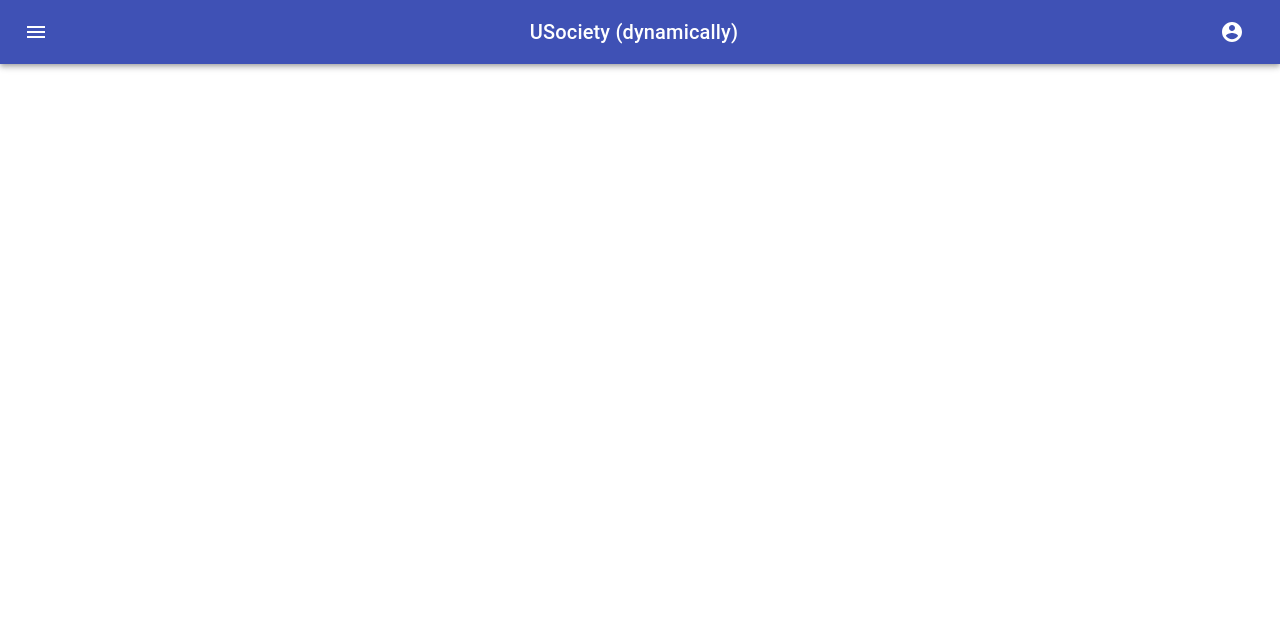
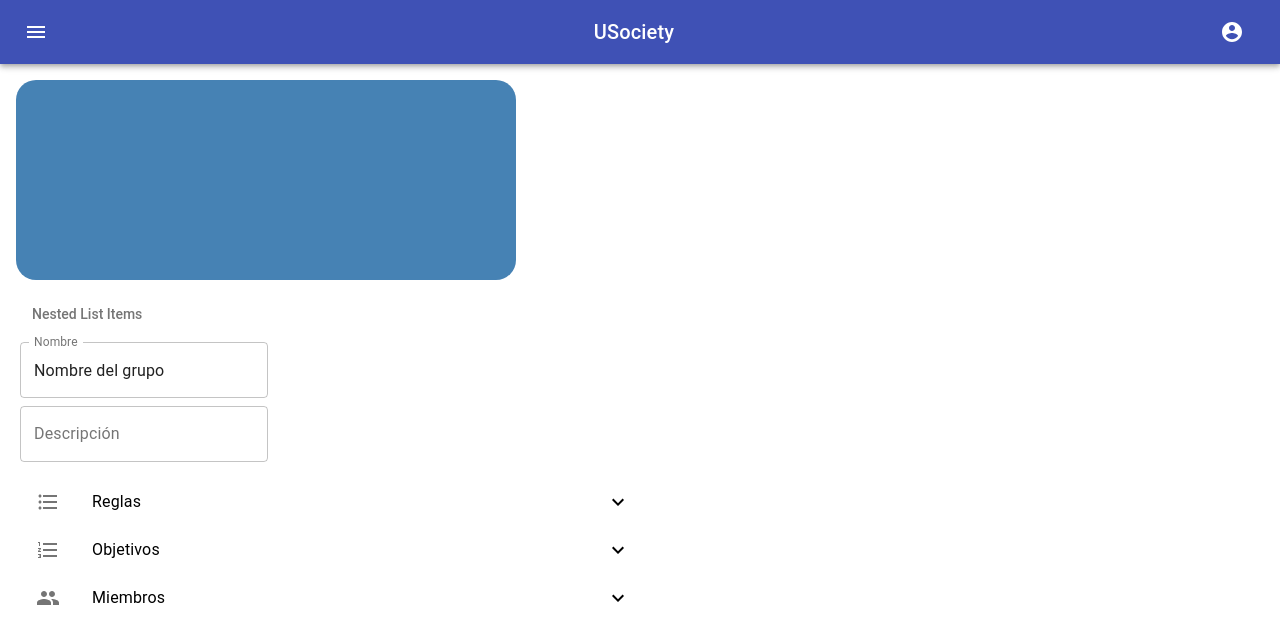
Before and after one commit to GuillermoForero/usociety, a React (Create React App) app: page /group/administration in a window 1280 px wide. Shown: the top 644 px of the page. Built offline with nearby package versions, Linux system fonts and the light colour scheme.

Commit message:
Admin view.

```diff
--- a/src/App.js
+++ b/src/components/App/App.js
@@ -1,13 +1,14 @@
 import React from "react";
 import {BrowserRouter as Router, Route, Switch,} from "react-router-dom";
-import SignIn from "./components/SignIIn";
-import SingUpPreferences from "./components/SingUp/SingUpPreferences";
-import SingUpUserData from "./components/SingUp/SingUpUserData";
-import Master from "./components/Master";
-import GroupPrincipal from "./components/GroupPrincipal";
-import Chat from "./components/Chat";
-import Master2 from "./components/Master2";
-import Layout from "./components/Layout";
+import SignIn from "../SignIIn";
+import SingUpPreferences from "../SingUp/SingUpPreferences";
+import SingUpUserData from "../SingUp/SingUpUserData";
+import Master from "../Home";
+import GroupPrincipal from "../GroupPrincipal";
+import Chat from "../Chat";
+import Master2 from "../SearchGroup";
+import Layout from "../Layout";
+import GroupAdmin from "../GroupAdmin/GroupAdmin";
 
 export default function App() {
     return (
@@ -36,6 +37,9 @@ export default function App() {
                     <Route path="/chat" exact strict>
                         <Chat/>
                     </Route>
+                    <Route path="/group/administration" exact strict>
+                        <GroupAdmin/>
+                    </Route>
                 </Layout>
             </Switch>
 
--- /dev/null
+++ b/src/components/GroupAdmin/GroupAdmin.css
@@ -0,0 +1,24 @@
+* {
+    box-sizing: border-box;
+    margin: 0;
+    padding: 0;
+}
+
+.container__main {
+    display: flex;
+    flex-direction: column;
+    padding-left: 20px;
+}
+
+.container__main-photo {
+    width: 500px;
+    height: 200px;
+    background-color: steelblue;
+    border-radius: 20px;
+    margin-bottom: 10px;
+}
+
+.container__main-photo .Grid {
+    margin-top: 5px;
+
+}
--- a/src/components/GroupAdmin/GroupAdmin.js
+++ b/src/components/GroupAdmin/GroupAdmin.js
@@ -0,0 +1,148 @@
+import React, {Fragment} from 'react';
+
+import {connect} from "react-redux";
+
+import {useStyles} from "../hooks/useStyles";
+import {TextField} from '@material-ui/core';
+import Grid from "@material-ui/core/Grid";
+import List from '@material-ui/core/List';
+import ListItem from '@material-ui/core/ListItem';
+import ListItemIcon from '@material-ui/core/ListItemIcon';
+import ListItemText from '@material-ui/core/ListItemText';
+
+import ListSubheader from '@material-ui/core/ListSubheader';
+import Collapse from '@material-ui/core/Collapse';
+import InboxIcon from '@material-ui/icons/MoveToInbox';
+import SendIcon from '@material-ui/icons/Send';
+import ExpandLess from '@material-ui/icons/ExpandLess';
+import ExpandMore from '@material-ui/icons/ExpandMore';
+import StarBorder from '@material-ui/icons/StarBorder';
+
+import GroupIcon from '@material-ui/icons/Group';
+import FormatListBulletedIcon from '@material-ui/icons/FormatListBulleted';
+import FormatListNumberedIcon from '@material-ui/icons/FormatListNumbered';
+
+import './GroupAdmin.css';
+
+function GroupAdmin(props) {
+    const classes = useStyles();
+
+
+    const [open, setOpen] = React.useState(false);
+    const [open2, setOpen2] = React.useState(false);
+    const [open3, setOpen3] = React.useState(false);
+
+    const handleClick = () => {
+        setOpen(!open);
+    };
+
+    const handleClick2 = () => {
+        setOpen2(!open2);
+    };
+
+
+    const handleClick3 = () => {
+        setOpen3(!open3);
+    };
+
+    return <Fragment>
+        <form className={classes.root} style={{marginTop: '20px'}}>
+            <Grid className='container__main' container spacing={1}>
+                <div className='container__main-photo'>
+
+                </div>
+
+                <ListSubheader component="div" id="nested-list-subheader">
+                    Nested List Items
+                </ListSubheader>
+
+                <Grid item xs={6}>
+                    <TextField
+                        id="name"
+                        label="Nombre"
+                        variant="outlined"
+                        value="Nombre del grupo"
+                    />
+                </Grid>
+                <Grid item xs={6}>
+                    <TextField
+                        id="description"
+                        label="Descripción"
+                        variant="outlined"
+                    />
+                </Grid>
+
+                <Grid item xs={6}>
+                    <List
+                        component="nav"
+                        aria-labelledby="nested-list-subheader"
+                        className={classes.root}>
+
+                        <ListItem button onClick={handleClick}>
+                            <ListItemIcon>
+                                <FormatListBulletedIcon/>
+                            </ListItemIcon>
+                            <ListItemText primary="Reglas"/>
+                            {open ? <ExpandLess/> : <ExpandMore/>}
+                        </ListItem>
+                        <Collapse in={open} timeout="auto" unmountOnExit>
+                            <List component="div" disablePadding>
+                                <ListItem button className={classes.nested}>
+                                    <ListItemIcon>
+                                        <StarBorder/>
+                                    </ListItemIcon>
+                                    <ListItemText primary="Starred"/>
+                                </ListItem>
+                            </List>
+                        </Collapse>
+
+                        <ListItem button onClick={handleClick2}>
+                            <ListItemIcon>
+                                <FormatListNumberedIcon/>
+                            </ListItemIcon>
+                            <ListItemText primary="Objetivos"/>
+                            {open2 ? <ExpandLess/> : <ExpandMore/>}
+                        </ListItem>
+                        <Collapse in={open2} timeout="auto" unmountOnExit>
+                            <List component="div" disablePadding>
+                                <ListItem button className={classes.nested}>
+                                    <ListItemIcon>
+                                        <StarBorder/>
+                                    </ListItemIcon>
+                                    <ListItemText primary="Starred"/>
+                                </ListItem>
+                            </List>
+                        </Collapse>
+
+                        <ListItem button onClick={handleClick3}>
+                            <ListItemIcon>
+                                <GroupIcon/>
+                            </ListItemIcon>
+                            <ListItemText primary="Miembros"/>
+                            {open3 ? <ExpandLess/> : <ExpandMore/>}
+                        </ListItem>
+                        <Collapse in={open3} timeout="auto" unmountOnExit>
+                            <List component="div" disablePadding>
+                                <ListItem button className={classes.nested}>
+                                    <ListItemIcon>
+                                        <StarBorder/>
+                                    </ListItemIcon>
+                                    <ListItemText primary="Starred"/>
+                                </ListItem>
+                            </List>
+                        </Collapse>
+                    </List>
+                </Grid>
+            </Grid>
+        </form>
+    </Fragment>
+}
+
+const mapStateToProps = state => {
+    return {
+        user: state.user.userData,
+        group: state.group,
+    };
+};
+
+export default connect(mapStateToProps)(GroupAdmin);
--- a/src/components/Layout/index.js
+++ b/src/components/Layout/index.js
@@ -5,12 +5,14 @@ import Typography from "@material-ui/core/Typography";
 import {AccountCircle} from "@material-ui/icons";
 import {useStyles} from "../hooks/useStyles";
 
+import {connect, useSelector} from "react-redux";
 
 const Layout = (props) => {
     const classes = useStyles();
     const [auth, setAuth] = React.useState(true);
     const [anchorEl, setAnchorEl] = React.useState(null);
     const open = Boolean(anchorEl);
+    const mainTitle = useSelector(state => state.global.mainTitle);
 
     const handleMenu = (event) => {
         setAnchorEl(event.currentTarget);
@@ -29,7 +31,7 @@ const Layout = (props) => {
                         <MenuIcon/>
                     </IconButton>
                     <Typography variant="h6" className={classes.title}>
-                        {props.mainTitle || 'USociety (dynamically)'}
+                        {mainTitle || 'USociety (dynamically)'}
                     </Typography>
                     {auth && (
                         <div>
--- a/src/components/Master2/index.js
+++ b/src/components/SearchGroup/index.js
@@ -23,6 +23,7 @@ import {connect} from 'react-redux';
 import {searchGroupsCreator} from "../../store/group/groupActions";
 import {loadCategoriesCreator} from "../../store/category/categoryActions";
 import {useStyles} from "../hooks/useStyles";
+import * as actionTypes from "../../store/actionsTypes";
 
 function Copyright() {
     return (
@@ -48,6 +49,7 @@ function Master2(props) {
 
     useEffect(() => {
         props.dispatch(loadCategoriesCreator());
+        props.dispatch({type: actionTypes.SET_MAIN_TITLE, payload: {title: 'Descubre grupos de tu interés'}});
     }, []);
 
     const rows = props.group.groups;
@@ -78,6 +80,7 @@ function Master2(props) {
                             name="nombre"
                             autoComplete="lname"
                             onChange={e => handleChange(e)}
+                            type="search"
                         />
                     </Grid>
 
@@ -157,6 +160,7 @@ const mapStateToProps = state => {
         user: state.user,
         category: state.category,
         group: state.group,
+        global: state.global
     }
 };
 
--- a/src/components/SignIIn/index.js
+++ b/src/components/SignIIn/index.js
@@ -15,7 +15,7 @@ import Container from '@material-ui/core/Container';
 
 
 import {connect} from 'react-redux';
-import {loginUserCreator, saveUserCreator} from "../../store/user/userActions";
+import {loginUserCreator} from "../../store/user/userActions";
 import {useHistory} from "react-router";
 
 function Copyright() {
--- a/src/index.js
+++ b/src/index.js
@@ -1,6 +1,6 @@
 import React from 'react';
 import ReactDOM from 'react-dom';
-import App from "./App";
+import App from "./components/App/App";
 
 import {Provider} from "react-redux";
 import store from "./store/store";
--- a/src/store/actionsTypes.js
+++ b/src/store/actionsTypes.js
@@ -17,3 +17,5 @@ export const LIST_USER_GROUPS_SUCCESSFUL = 'LIST_USER_GROUPS_SUCCESSFUL';
 export const SEARCHING_GROUPS = 'SEARCHING_GROUPS';
 export const SEARCH_GROUPS_FAILED = 'SEARCH_GROUPS_FAILED';
 export const SEARCH_GROUPS_SUCCESSFUL = 'SEARCH_GROUPS_SUCCESSFUL';
+
+export const SET_MAIN_TITLE = 'SET_MAIN_TEXT';
--- /dev/null
+++ b/src/store/global/globalReducer.js
@@ -0,0 +1,21 @@
+import store from "../store";
+import * as actionTypes from '../actionsTypes';
+
+
+const initialState = {
+    mainTitle: 'USociety'
+};
+
+const globalReducer = (state= initialState, action) => {
+    switch (action.type) {
+        case actionTypes.SET_MAIN_TITLE:
+            return {
+              mainTitle: action.payload.title
+            };
+        default:
+            return state;
+
+    }
+};
+
+export default globalReducer;
--- a/src/store/store.js
+++ b/src/store/store.js
@@ -3,13 +3,15 @@ import thunk from 'redux-thunk';
 import userReducer from './user/userReducer';
 import categoryReducer from "./category/categoryReducer";
 import groupReducer from "./group/groupReducer";
+import globalReducer from "./global/globalReducer.js";
 import {composeWithDevTools} from 'redux-devtools-extension';
 
 
 const rootReducer = combineReducers({
     user: userReducer,
     category: categoryReducer,
-    group: groupReducer
+    group: groupReducer,
+    global: globalReducer
 });
 
 const store = createStore(rootReducer, composeWithDevTools(applyMiddleware(thunk)));
```
Also changed, not shown: src/components/Home/index.js (renamed from src/components/Master/index.js), 1 other file (tests, documents, lock files or other folders).
